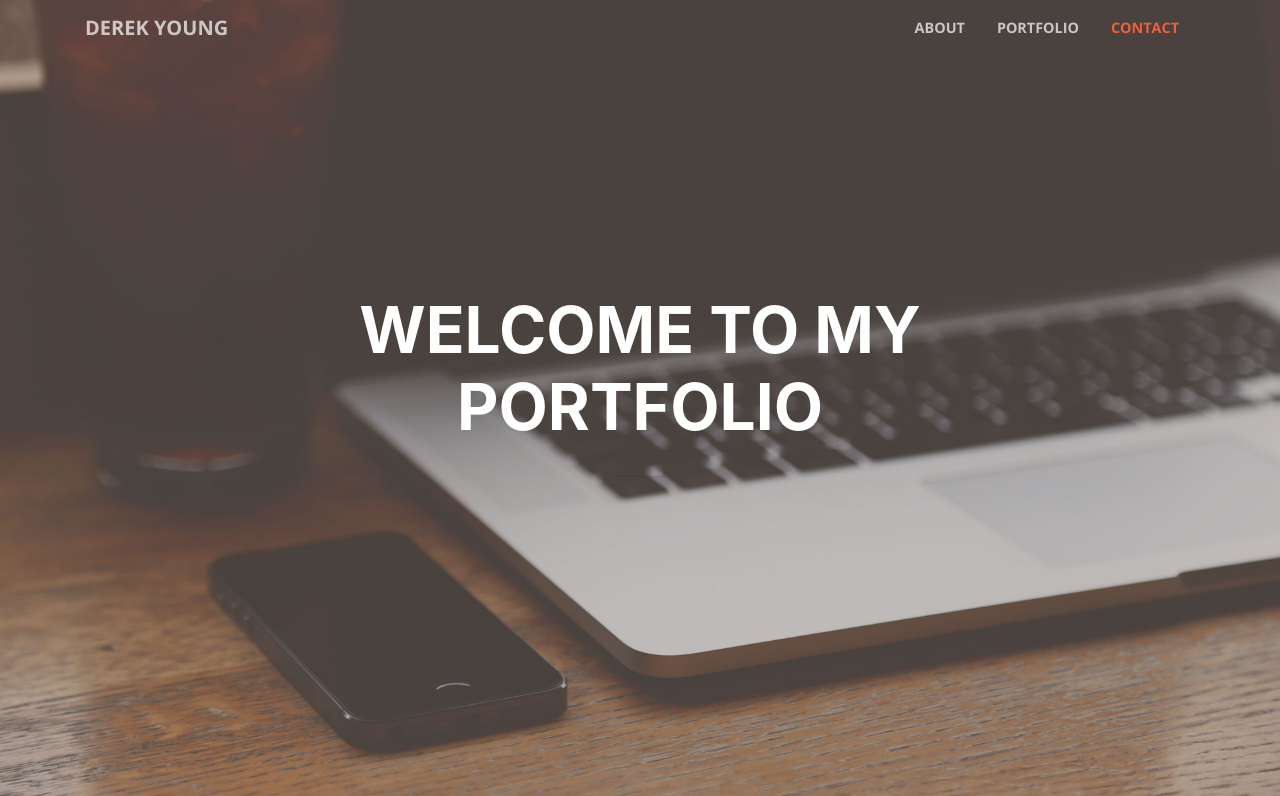
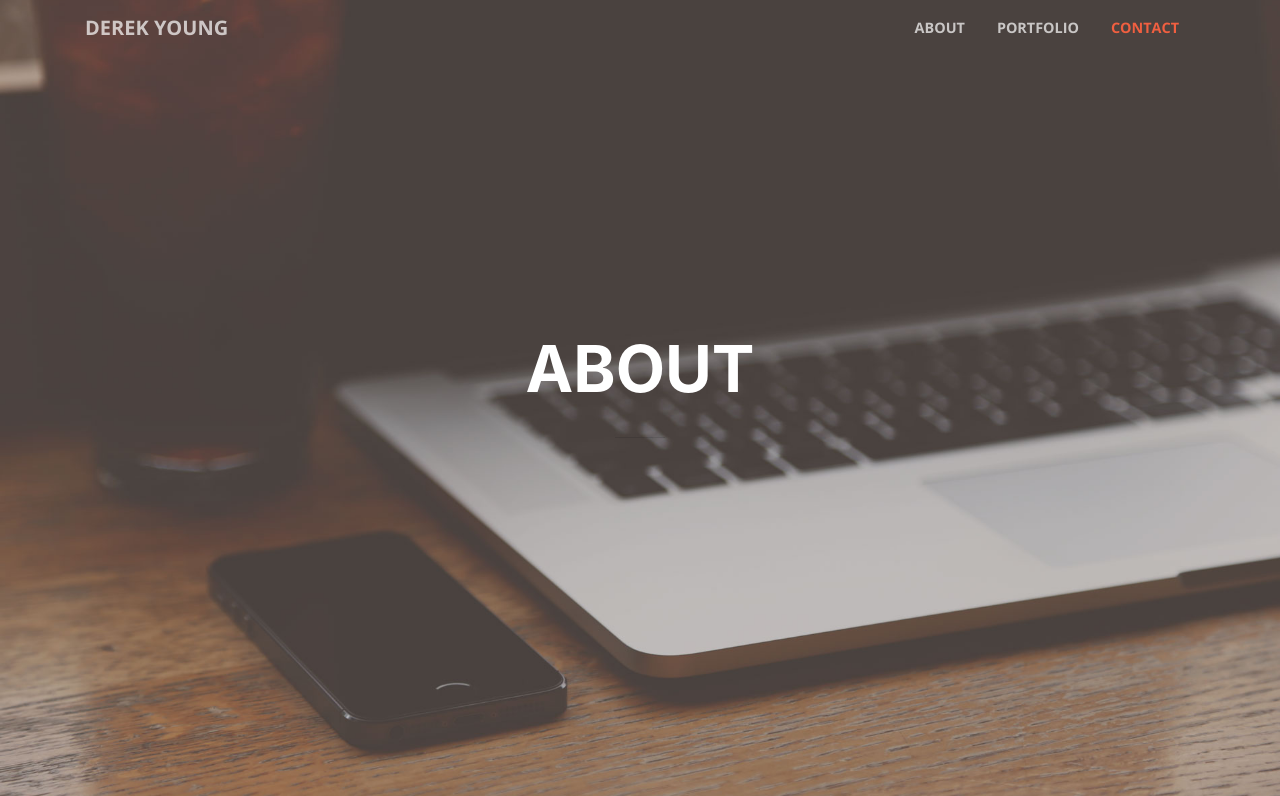
Before and after one commit to yderek5/portfolio, a website with bundled scripts: page index.html in a window 1280 px wide. Shown: the top 796 px of the page. Built offline with nearby package versions, Linux system fonts and the light colour scheme.

Commit message:
small change

```diff
--- a/index.html
+++ b/index.html
@@ -8,7 +8,7 @@
     <meta name="description" content="Derek Young's Portfolio">
     <meta name="author" content="Derek Young">
 
-    <title>Derek's Portfolio</title>
+    <title>Derek Young</title>
 
     <!-- Bootstrap core CSS -->
     <link href="vendor/bootstrap/css/bootstrap.min.css" rel="stylesheet">
@@ -56,12 +56,12 @@
         <div class="row">
           <div class="col-lg-10 mx-auto">
             <h1 class="text-uppercase">
-              <strong>Welcome to My Portfolio</strong>
+              <strong>About</strong>
             </h1>
             <hr>
           </div>
           <div class="col-lg-8 mx-auto">
-            <!-- About me section -->
+            <!-- About section -->
 
           </div>
         </div>
```
